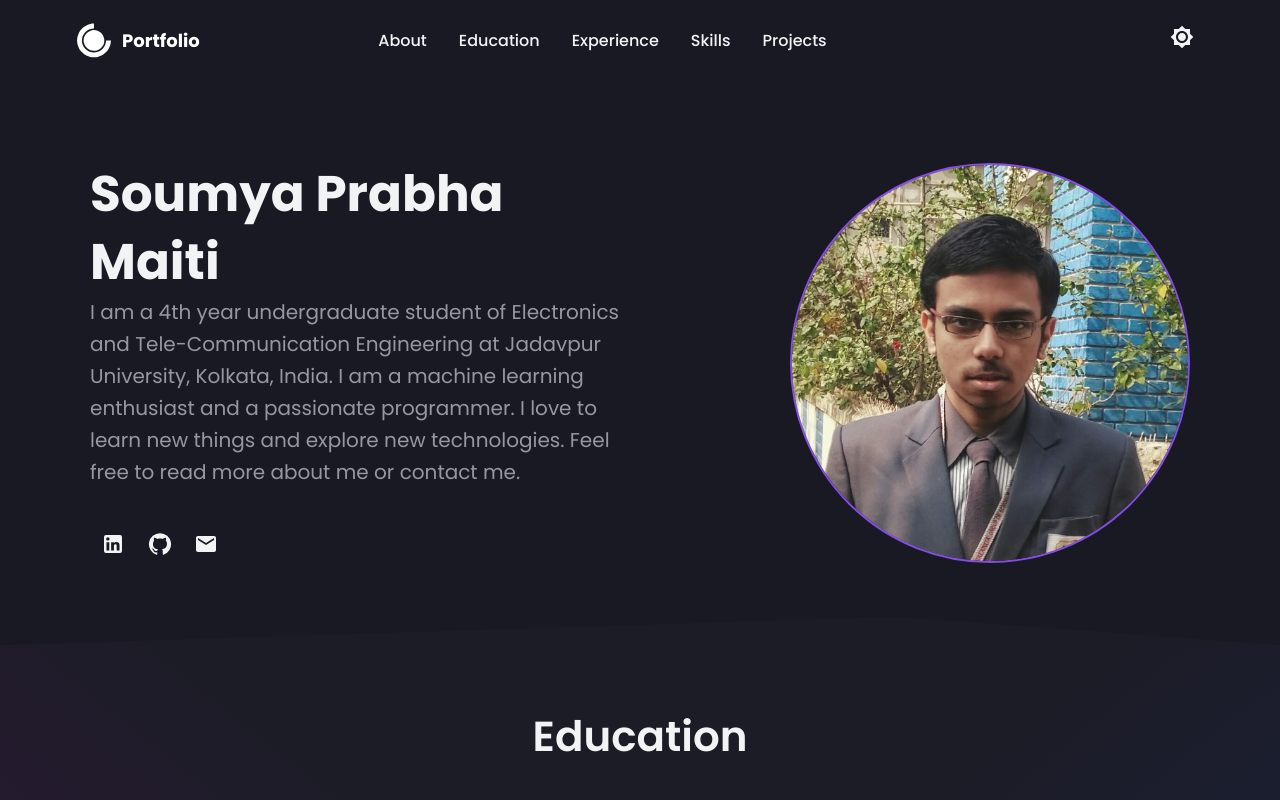
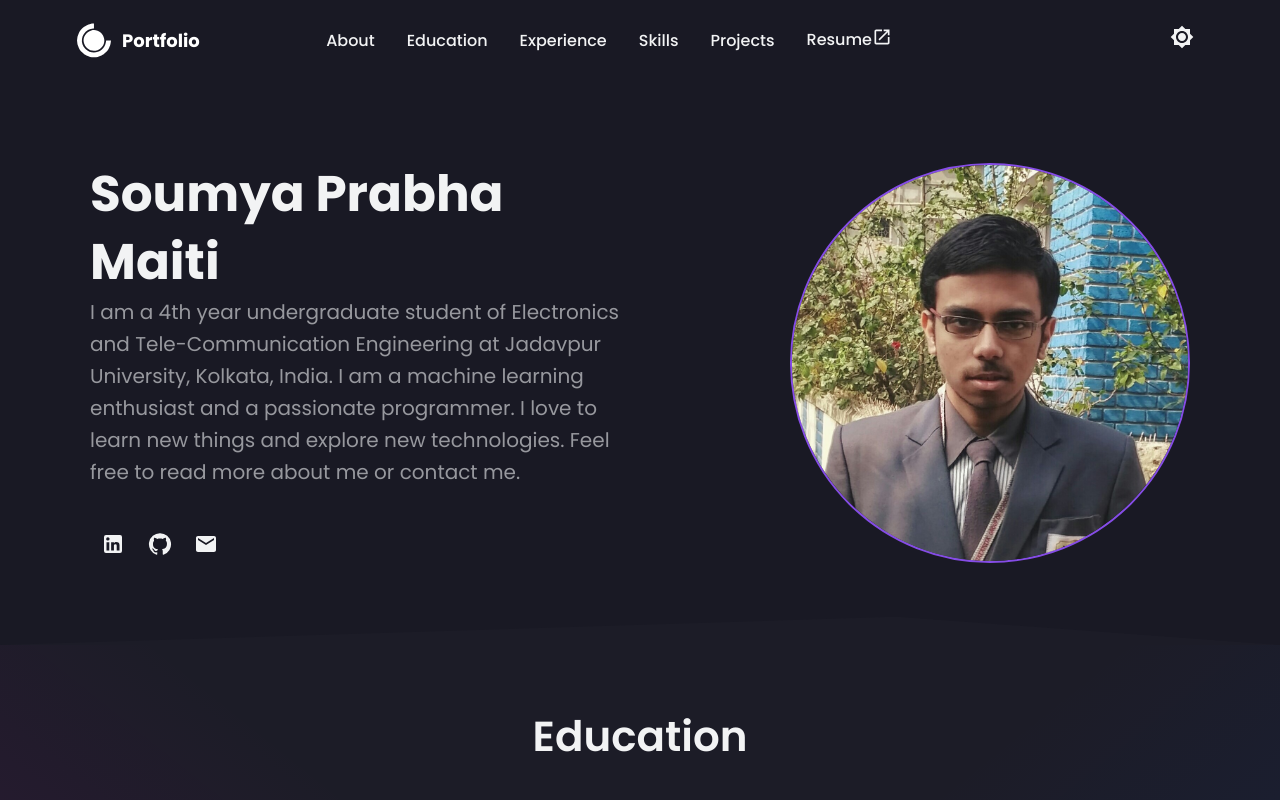
Before and after one commit to soumya-prabha-maiti/soumya-prabha-maiti.github.io, a React (Vite) app: page / in a window 1280 px wide. Shown: the top 800 px of the page. Built offline with nearby package versions, Linux system fonts and the light colour scheme.

Commit message:
Add resume

```diff
--- a/src/components/Navbar/NavbarStyledComponent.jsx
+++ b/src/components/Navbar/NavbarStyledComponent.jsx
@@ -59,6 +59,7 @@ export const NavItems = styled.ul`
 `;
 
 export const NavLink = styled.a`
+    display: flex;
     color: ${({ theme }) => theme.text_primary};
     font-weight: 500;
     cursor: pointer;
--- a/src/components/Navbar/index.jsx
+++ b/src/components/Navbar/index.jsx
@@ -2,8 +2,9 @@ import React from 'react'
 import { Nav, NavLink, NavbarContainer, Span, NavLogo, NavItems, ButtonContainer, MobileIcon, MobileIcons, MobileMenu, MobileNavLogo, MobileLink, DarkModeToggle } from './NavbarStyledComponent'
 import { DiCssdeck } from 'react-icons/di';
 import { Brightness7, Brightness4, Close, Menu } from '@mui/icons-material';
+import OpenInNewIcon from '@mui/icons-material/OpenInNew';
 import { useTheme } from 'styled-components';
-
+import { Bio } from '../../data/constants';
 
 const Navbar = ({darkMode,setDarkMode}) => {
   const [isOpen, setIsOpen] = React.useState(false);
@@ -37,6 +38,8 @@ const Navbar = ({darkMode,setDarkMode}) => {
           <NavLink href='#skills'>Skills</NavLink>
           <NavLink href='#projects'>Projects</NavLink>
           {/* <NavLink href='#awards'>Awards</NavLink> */}
+          <NavLink href={Bio.resume} target="_blank">Resume<span><OpenInNewIcon fontSize='small'/></span></NavLink>
+
         </NavItems>
 
         <ButtonContainer>
--- a/src/data/constants.js
+++ b/src/data/constants.js
@@ -5,7 +5,7 @@ export const Bio = {
   github: "https://github.com/soumya-prabha-maiti",
   linkedin: "https://www.linkedin.com/in/soumya-prabha-maiti/",
   email: "mailto:soumyaprabhamaiti2001@gmail.com",
-  resume: "",
+  resume: "/personal-portfolio/Soumya_Prabha_Maiti-Resume.pdf",
   twitter: "",
   insta: "",
   facebook: "",
```
Also changed, not shown: 1 other file (tests, documents, lock files or other folders).
